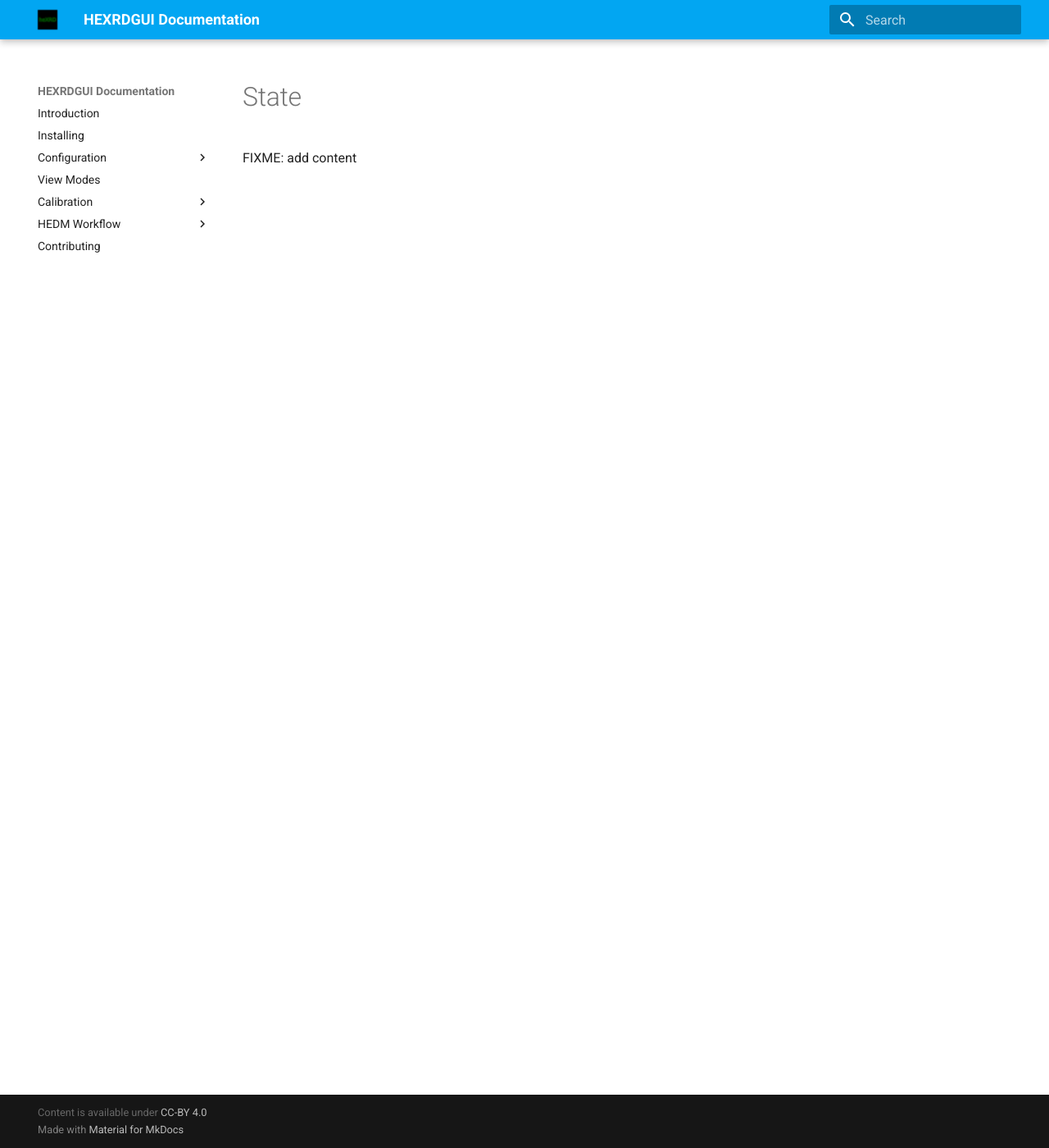
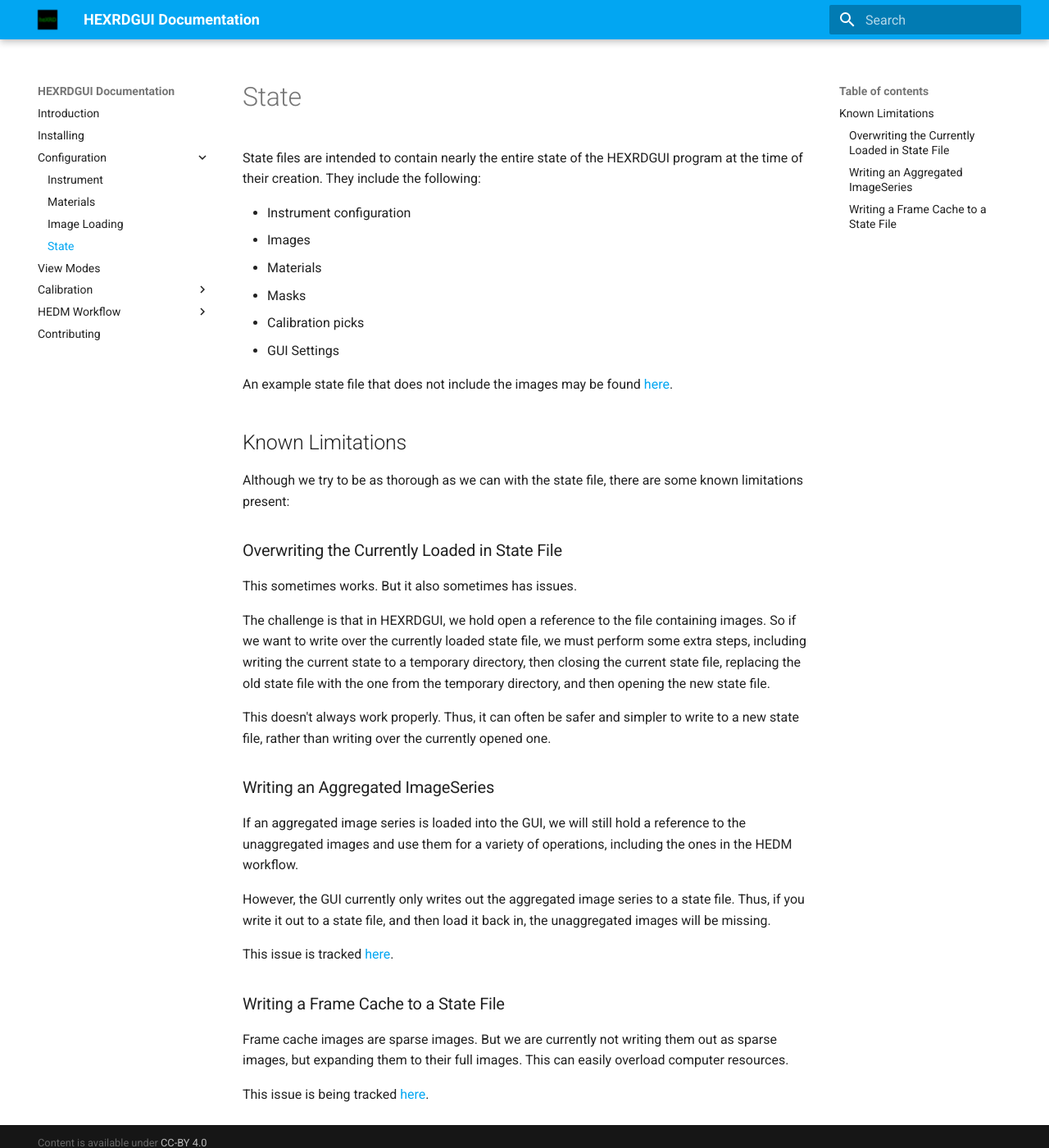
Before and after one commit to HEXRD/hexrdgui-docs, an MkDocs documentation site: the page built from docs/configuration/state.md, in a window 1280 px wide and 1400 px high. Shown: the whole window at 82% size. Built offline with MkDocs 1.6.1 and Material for MkDocs 9.7.7, drawn with Linux system fonts in a browser that asks for light colours.

Commit message:
Add docs about state files
Signed-off-by: Patrick Avery <patrick.avery@kitware.com>

```diff
--- a/docs/configuration/state.md
+++ b/docs/configuration/state.md
@@ -1,3 +1,52 @@
 # State
 
-FIXME: add content
+State files are intended to contain nearly the entire state of the HEXRDGUI program
+at the time of their creation. They include the following:
+
+* Instrument configuration
+* Images
+* Materials
+* Masks
+* Calibration picks
+* GUI Settings
+
+An example state file that does not include the images may be found
+[here](https://github.com/HEXRD/examples/blob/master/NIST_ruby/multiruby_dexelas/include/dexelas_id3a_20200130.h5).
+
+## Known Limitations
+
+Although we try to be as thorough as we can with the state file, there are some known
+limitations present:
+
+### Overwriting the Currently Loaded in State File
+
+This sometimes works. But it also sometimes has issues.
+
+The challenge is that in HEXRDGUI, we hold open a reference to the file containing
+images. So if we want to write over the currently loaded state file, we must
+perform some extra steps, including writing the current state to a temporary
+directory, then closing the current state file, replacing the old state file with
+the one from the temporary directory, and then opening the new state file.
+
+This doesn't always work properly. Thus, it can often be safer and simpler to write to
+a new state file, rather than writing over the currently opened one.
+
+### Writing an Aggregated ImageSeries
+
+If an aggregated image series is loaded into the GUI, we will still hold a reference
+to the unaggregated images and use them for a variety of operations, including the
+ones in the HEDM workflow.
+
+However, the GUI currently only writes out the aggregated image series to a state
+file. Thus, if you write it out to a state file, and then load it back in, the
+unaggregated images will be missing.
+
+This issue is tracked [here](https://github.com/HEXRD/hexrdgui/issues/1122).
+
+### Writing a Frame Cache to a State File
+
+Frame cache images are sparse images. But we are currently not writing them out as
+sparse images, but expanding them to their full images. This can easily overload
+computer resources.
+
+This issue is being tracked [here](https://github.com/HEXRD/hexrdgui/issues/1401).
--- a/mkdocs.yml
+++ b/mkdocs.yml
@@ -33,6 +33,7 @@ nav:
     - configuration/instrument.md
     - configuration/materials.md
     - configuration/images.md
+    - configuration/state.md
   - views.md
   - Calibration:
     - calibration/fast_powder.md
```
